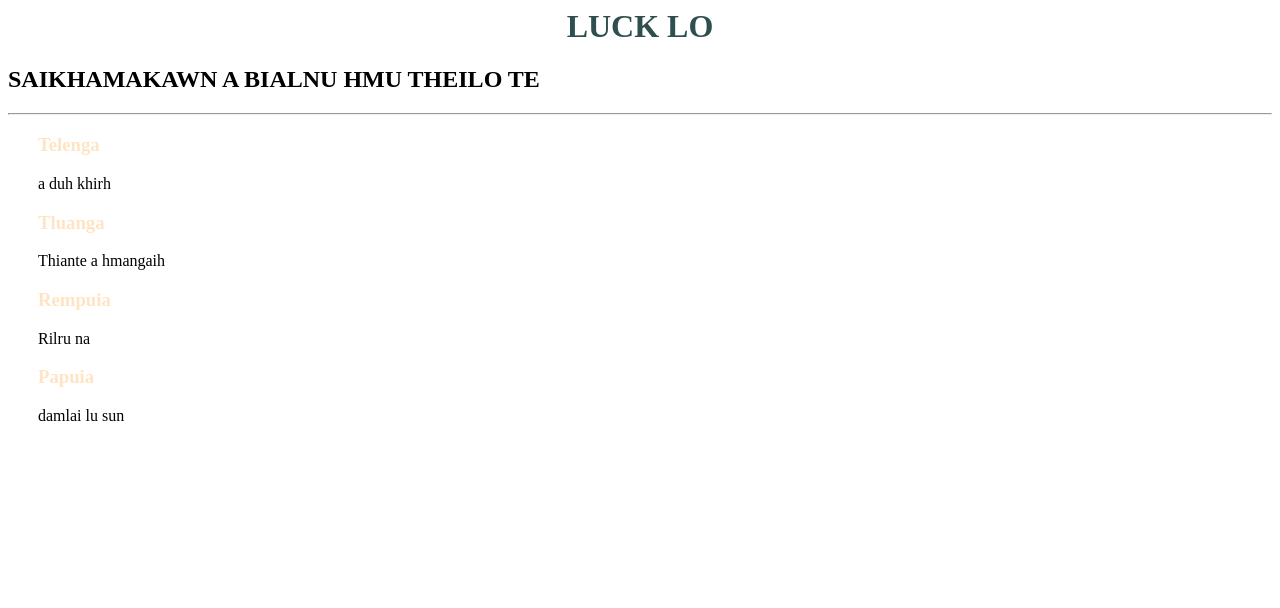
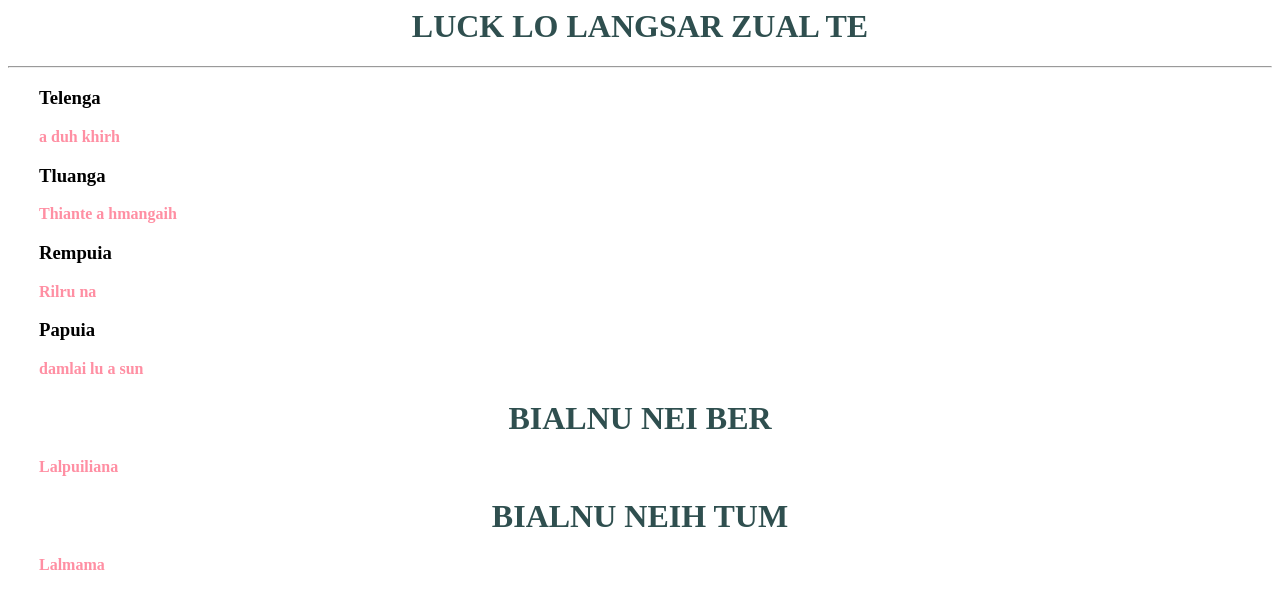
Before and after one commit to Atiti2705/test, a plain HTML site: page index.html in a window 1280 px wide. Drawn offline with Linux system fonts and the light colour scheme.

Commit message:
telh belh

```diff
--- a/index.html
+++ b/index.html
@@ -1,7 +1,6 @@
 <!-- Write your code below -->
 <link rel="stylesheet" href="./styles.css">
-<h1>LUCK LO</h1>
-<h2>SAIKHAMAKAWN A BIALNU HMU THEILO TE</h2>
+<h1>LUCK LO LANGSAR ZUAL TE</h1>
 <hr/>
 
 <div class="section">
@@ -12,5 +11,15 @@
     <h3>Rempuia</h3>
     <p>Rilru na</p>
     <h3>Papuia</h3>
-    <p>damlai lu sun</p>
+    <p>damlai lu a sun</p>
 </div>
+
+<h1>BIALNU NEI BER</h1>
+<div class="section">
+<p>Lalpuiliana</p>
+</div>
+
+<h1>BIALNU NEIH TUM</h1>
+<div class="section">
+<p>Lalmama</p>
+</div>
--- a/styles.css
+++ b/styles.css
@@ -3,12 +3,11 @@ h1{
     color: darkslategrey;
     text-align: center;
 }
-
-h3{
-    color: bisque;
+p{
+    color: FF8FA3;
+    font-weight: 700;
 }
-
 .section{
 
-    padding-left: 30px;
+    padding-left: 31px;
 }
```
